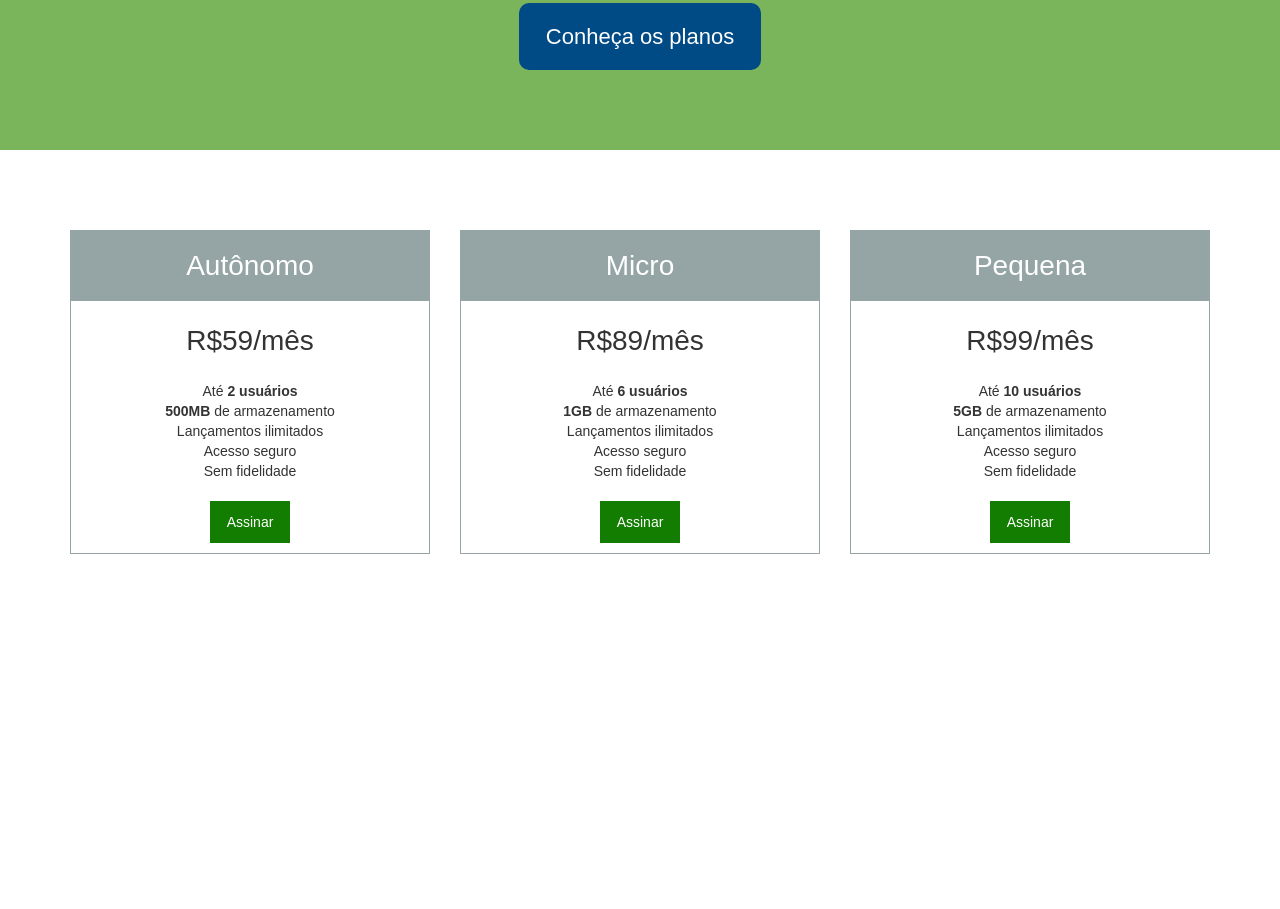
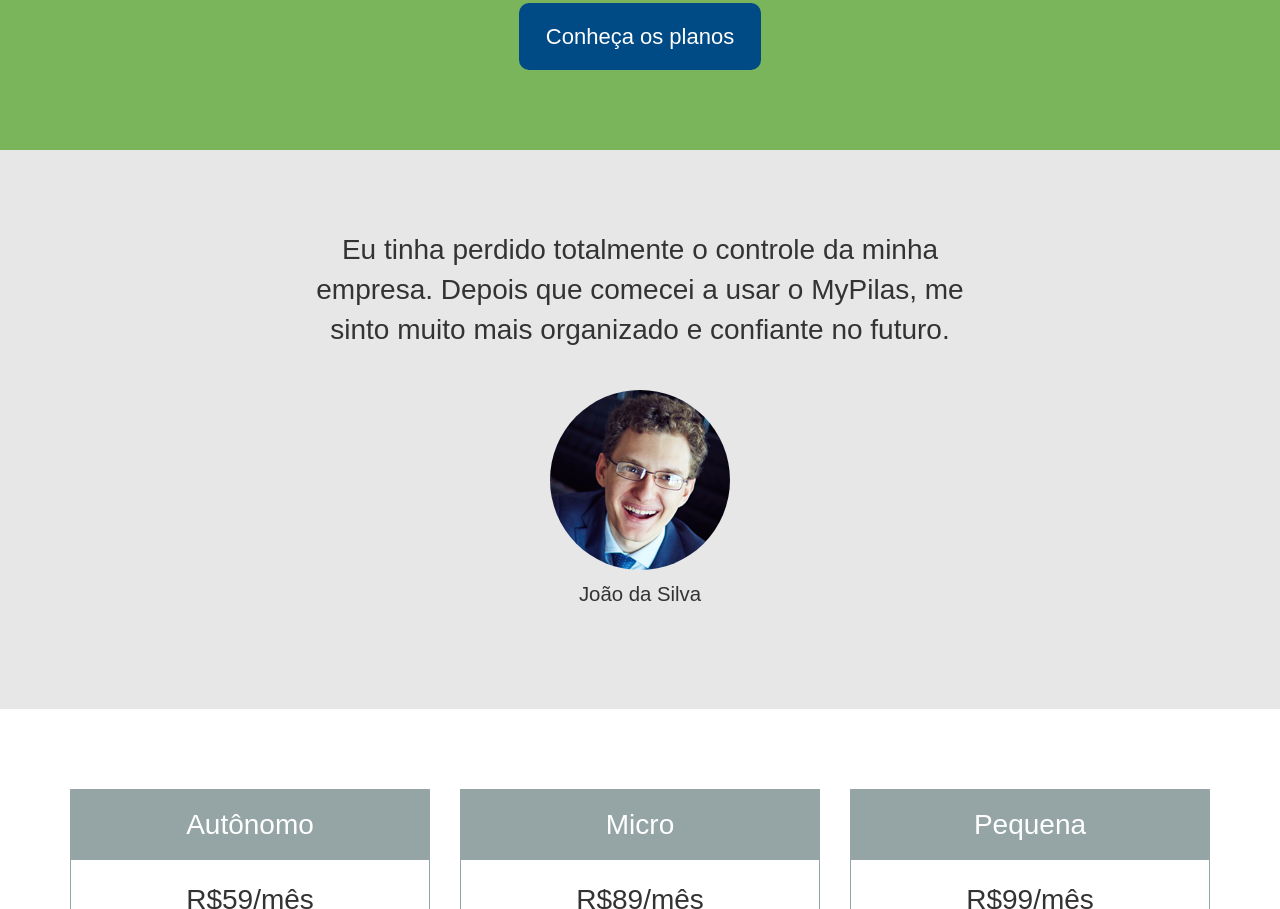
Before and after one commit to tatoap/mypilas-html-page, a plain HTML site: page index.html in a window 1280 px wide. Shown: the part 422-1331 px from the top of the page. Before the commit the page ends 1056 px from the top, so only its background shows below. Drawn offline with Linux system fonts and the light colour scheme.

Commit message:
Adicionando depoimento

```diff
--- a/css/componentes.css
+++ b/css/componentes.css
@@ -124,3 +124,42 @@
         font-size: 2.2rem; /* 2.2 * 10px = 22px */
     }
 }
+
+/*------------------*\
+      DEPOIMENTO
+\*------------------*/
+.depoimento {
+    font-size: 2.2rem; /* 22px */
+}
+
+@media(min-width: 992px) {
+    .depoimento {
+        padding-left: 15%;
+        padding-right: 15%;
+
+        font-size: 2.8rem; /* 28px */
+    }
+}
+
+.depoimento > blockquote {
+    margin: 0px;
+    padding: 0px 60px;
+
+    text-align: center;
+    font-size: 1em;
+}
+
+.depoimento__autor {
+    margin-top: 40px;
+
+    text-align: center;
+    font-size: 0.7272em; /* 18px */
+}
+
+.depoimento__autor > img {
+    border-radius: 50%;
+}
+
+.depoimento__autor > p {
+    margin-top: 10px;
+}
--- a/css/layout.css
+++ b/css/layout.css
@@ -16,3 +16,9 @@
 
     background-color: #7ab55c;
 }
+
+.layout-depoimento {
+    padding: 80px 0px;
+
+    background-color: #e7e7e7;
+}
--- a/index.html
+++ b/index.html
@@ -31,6 +31,22 @@
                 </div>
             </div>
         </section>
+
+        <div class="layout-depoimento">
+            <div class="container">
+                <div class="depoimento">
+                    <blockquote>
+                        Eu tinha perdido totalmente o controle da minha empresa.
+                        Depois que comecei a usar o MyPilas, me sinto muito mais organizado e confiante no futuro.
+                    </blockquote>
+
+                    <div class="depoimento__autor">
+                        <img src="imagens/joao-da-silva.jpg" width="180" height="180" alt="João da Silva">
+                        <p>João da Silva</p>
+                    </div>
+                </div>
+            </div>
+        </div>
 
         <div id="planos" class="layout-planos">
             <div class="container">
```
Also changed, not shown: imagens/joao-da-silva.jpg (added).
